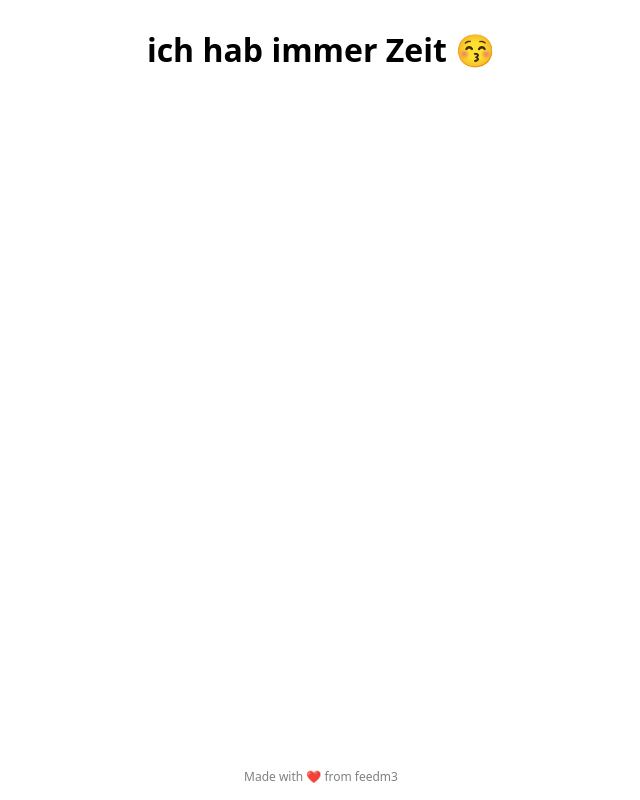
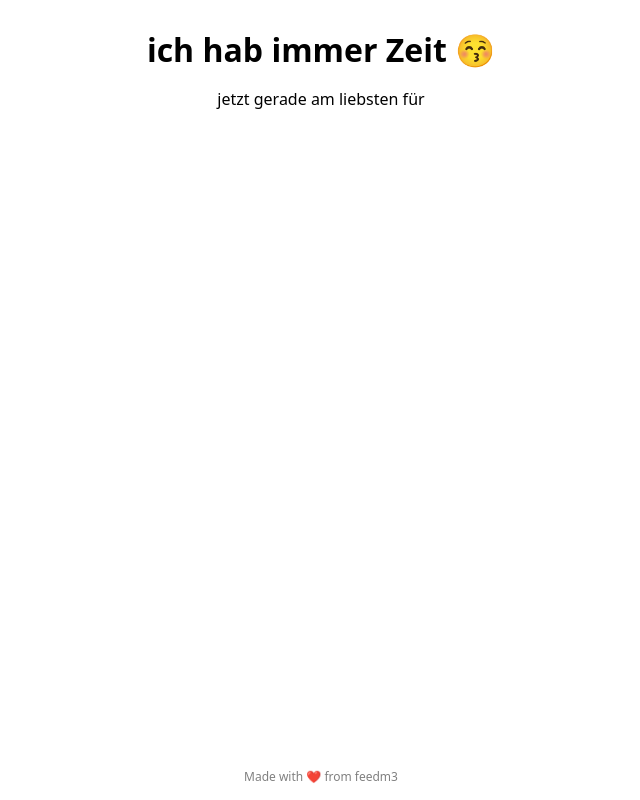
Before and after one commit to feedm3/hatdavezeit, a Next.js app: page / in a window 1280 px wide. Shown: the whole page, without its empty margins (319-959 px from the left). Built offline with nearby package versions, Linux system fonts and the light colour scheme.

Commit message:
feat: show title on frontpage

```diff
--- a/pages/index.tsx
+++ b/pages/index.tsx
@@ -21,6 +21,7 @@ const Page = styled.div`
   display: flex;
   flex-direction: column;
   justify-content: space-between;
+  text-align: center;
   align-items: center;
 `;
 
@@ -51,7 +52,13 @@ export default function Home(
       </Head>
       <GlobalStyle />
       <Page>
-        <Title>{props.message}</Title>
+        <div>
+          <Title>{props.message}</Title>
+          <p>
+            jetzt gerade am liebsten für{' '}
+            {props.times.now.map((time) => time.title).join(', ')}
+          </p>
+        </div>
         <Footer>
           <UnstyledLink href="https://github.com/feedm3">
             Made with ❤️ from feedm3
@@ -64,6 +71,7 @@ export default function Home(
 
 export const getServerSideProps: GetServerSideProps<{
   times: TimesResponse;
+  message: string;
 }> = async () => {
   const times = await fetchTimes();
   const message = times.now ? getRandom(YES) : getRandom(NOS);
```
